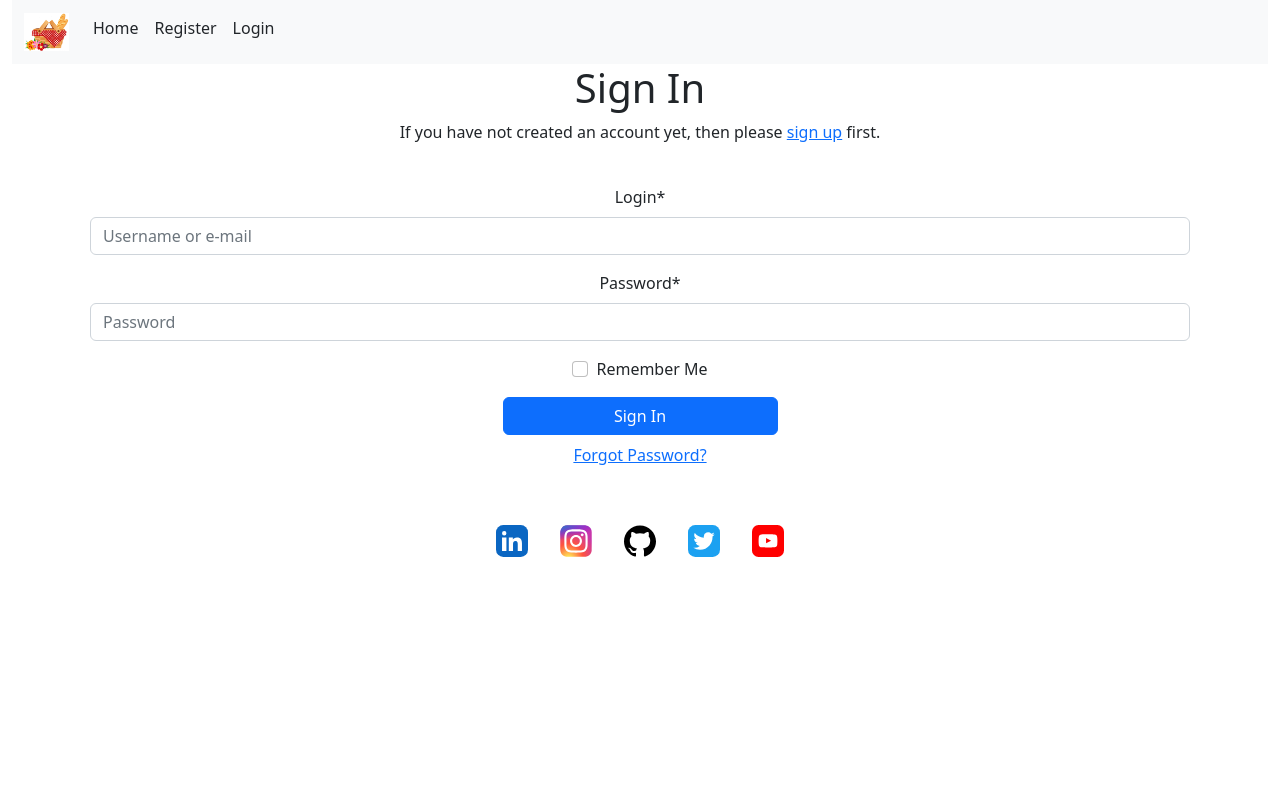
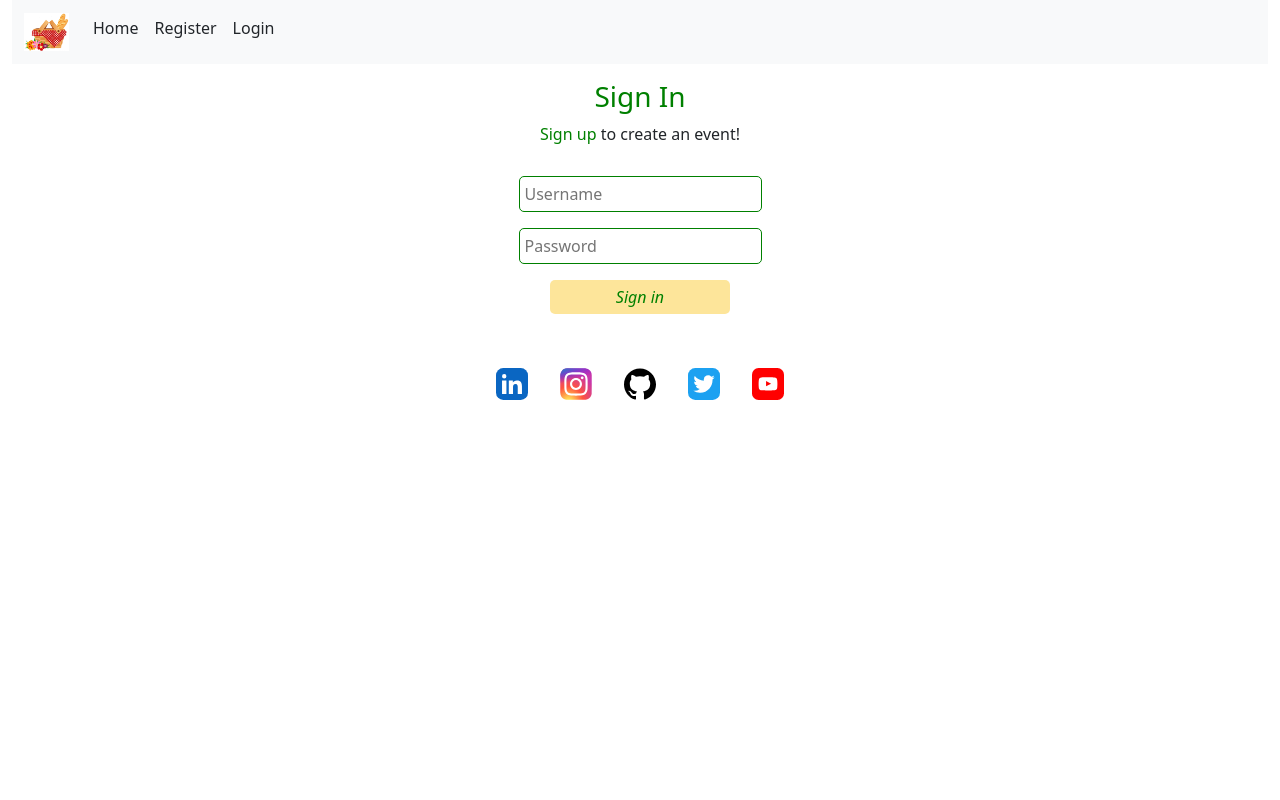
Before and after one commit to moabdelbasset/PicnicFriends, a Django app: page /accounts/login/ in a window 1280 px wide. Run offline with Django 3.2, Linux system fonts and the light colour scheme; parts of the project's set-up code (start-up, migrations or seed data) failed here and were passed over; some libraries are stand-ins or nearby versions.

Commit message:
Style sign in and sign up forms

```diff
--- a/static/css/base.css
+++ b/static/css/base.css
@@ -5,7 +5,7 @@ html{
 }
 
 body, #map {
-    height: 100%;
+    height: 90%;
     width: 100vw;
     padding: 0;
     margin: 0;
@@ -55,3 +55,44 @@ footer {
     box-shadow: var(--smal-box-shadow);
     border-radius: 5px;
 }
+
+.form input[type="text"],
+  .form input[type="password"] {
+    border-radius: 5px;
+    border: 1px solid green;
+    padding: 5px;
+  }
+
+  .btn {
+    background-color: #FDE59A;
+    color: green;
+    border: none;
+    border-radius: 5px;
+    padding: 5px 10px;
+    cursor: pointer;
+    font-style: italic;
+  }
+
+  .btn:hover {
+    background-color: lightgreen;
+    color: green;
+
+  }
+
+  .link {
+    color: green;
+    text-decoration: none;
+  }
+
+  .link:hover {
+    color: lightgreen;
+    text-decoration: none;
+  }
+
+  .sign-in {
+    color: green;
+  }
+
+  .form-label {
+    display: none;
+  }
--- a/templates/allauth/account/login.html
+++ b/templates/allauth/account/login.html
@@ -1,25 +1,35 @@
-{% extends "account/base.html" %}
+{% extends "base.html" %}
 
 {% load i18n %}
 
 {% block title %}{% trans "Sign In" %}{% endblock %}
 
 {% block content %}
+
 <div class="container text-center">
-  <h1>{% trans "Sign In" %}</h1>
+  <div class="row">
+    <div class="col-md-8 mt-3 offset-md-2">
 
-  <p>{% blocktrans %}If you have not created an account yet, then please
-  <a href="{{ signup_url }}">sign up</a> first.{% endblocktrans %}</p>
+      <h3 class="sign-in">{% trans "Sign In" %}</h3>
+
+      <p>{% blocktrans %}
+        <a class="link" href="{{ signup_url }}">Sign up</a> to create an event! {% endblocktrans %}</p>
 
 
-  <form class="form p-2" method="POST" action="{% url 'account_login' %}">
-    {% csrf_token %}
-    {{ form|crispy }}
-    {% if redirect_field_value %}
-    <input type="hidden" name="{{ redirect_field_name }}" value="{{ redirect_field_value }}" />
-    {% endif %}
-    <button class="btn btn-primary w-25 mb-2" type="submit">{% trans "Sign In" %}</button>
-    <a class="button secondaryAction d-block" href="{% url 'account_reset_password' %}">{% trans "Forgot Password?" %}</a>
-  </form>
+      <form class="form p-2" method="POST" action="/accounts/login/">
+        {% csrf_token %}
+        <input type="hidden" name="csrfmiddlewaretoken"
+          value="LrjjMelEzTkAuw1027AGgB6gE1FX0yvBuasawkCweBlYwIgDBo54CBnYrtDLM8dy">
+        <p><input type="text" name="login" placeholder="Username" autocomplete="email" required="" id="id_login"></p>
+        <p><input type="password" name="password" placeholder="Password" autocomplete="current-password" required=""
+            id="id_password"></p>
+            {% if redirect_field_value %}
+            <input type="hidden" name="{{ redirect_field_name }}" value="{{ redirect_field_value }}" />
+            {% endif %}
+        <button class="btn w-25 mb-2" type="submit">Sign in</button>
+      </form>
+    </div>
+  </div>
 </div>
+
 {% endblock %}
```
Also changed, not shown: templates/allauth/account/signup.html (+22 -7 lines).
